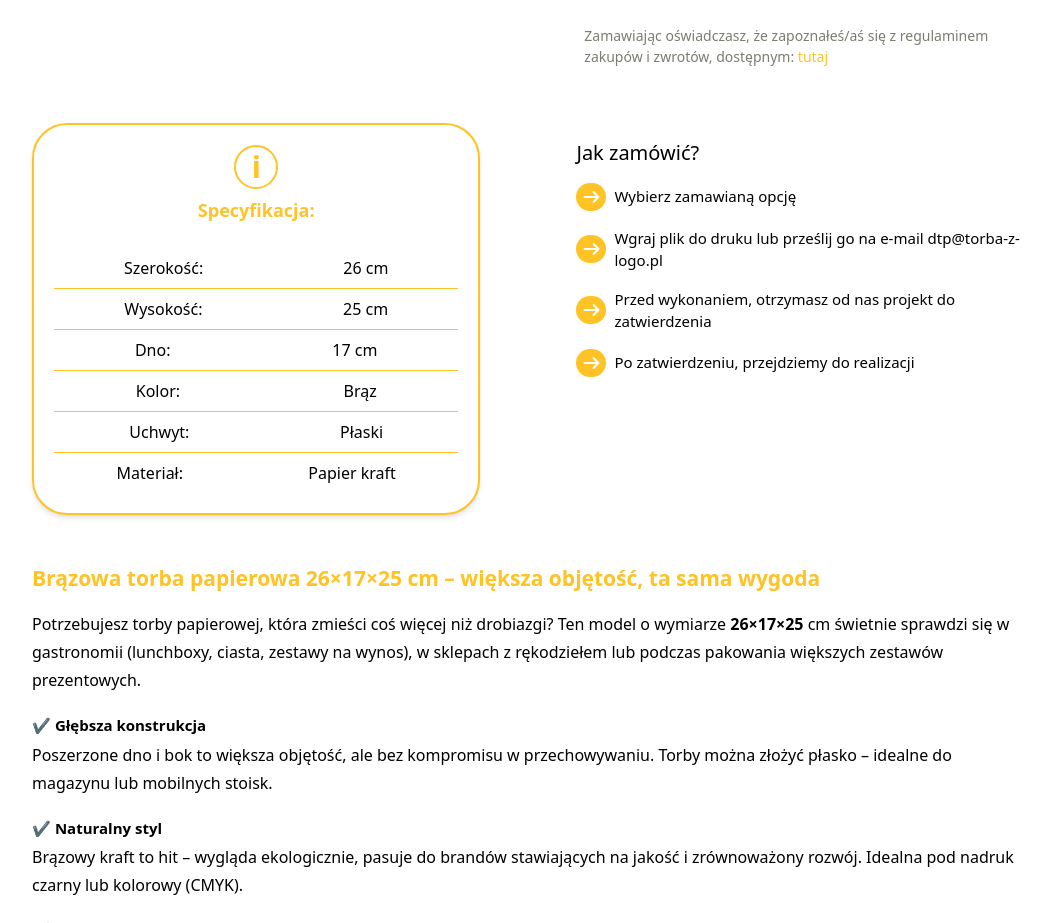
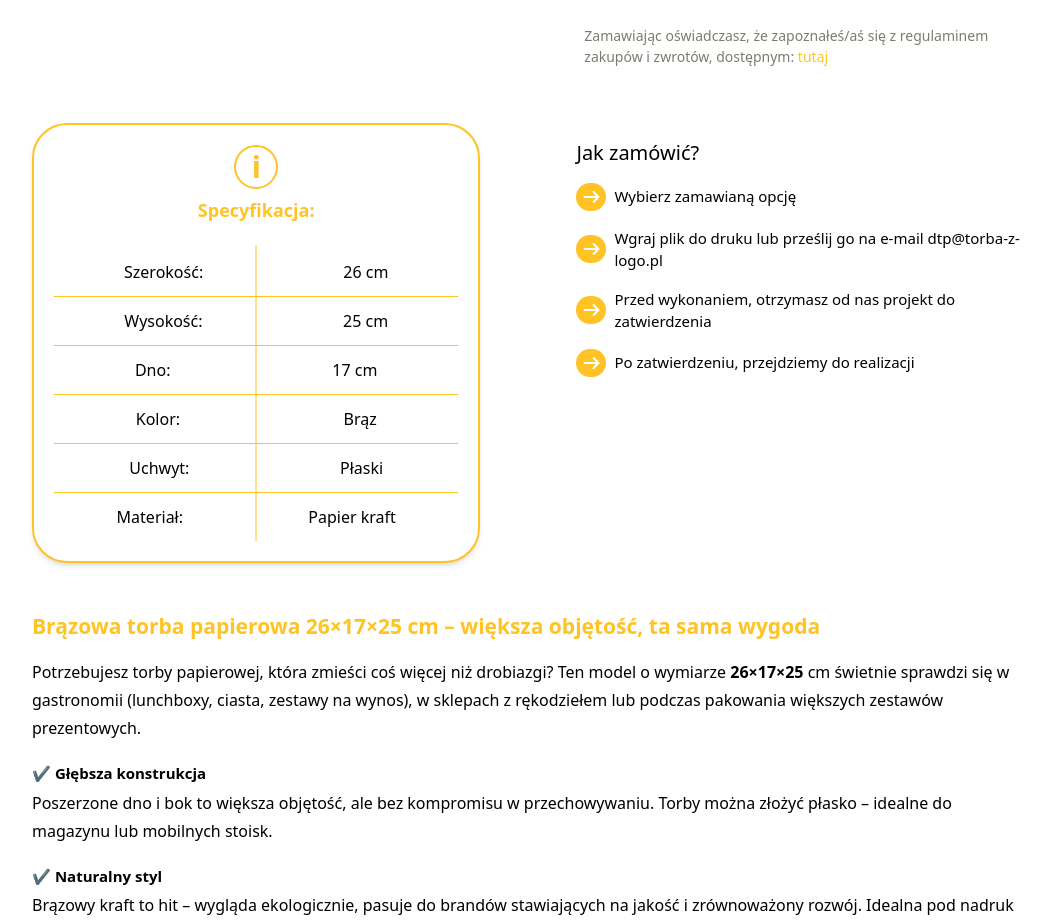
Before and after one commit to shahzaibfreelancer140-sys/Fatininja, a website: page build/Product.page.html in a window 1280 px wide. Shown: the part 1962-2885 px from the top of the page, without its empty margins (112-1157 px from the left). Drawn offline with Linux system fonts and the light colour scheme.

Commit message:
frist page set

```diff
--- a/build/Product.page.html
+++ b/build/Product.page.html
@@ -302,42 +302,44 @@
 
   <section>
     <div class="lg:flex 2xl:gap-44 lg:gap-24 2xl:px-48 xl:px-36 lg:px-24 md:px-16 px-9 pt-14">
-      <div class="2xl:w-[46%] lg:w-[46%] border-2 border-[#FFC325]  rounded-[35px] bg-white shadow-md 2xl:p-14 p-5">
-        <div class="text-center mb-6 ">
+      <div
+        class="2xl:w-[46%] lg:w-[46%] border-2 border-[#FFC325] rounded-[35px] bg-white shadow-md 2xl:py-5 2xl:px-14 p-5 relative">
+        <div class="text-center mb-6">
           <div
             class="flex justify-center items-center border-2 border-[#FFC325] text-[#FFC325] 2xl:w-14 w-11 2xl:h-14 h-11 rounded-full mx-auto">
             <span class="2xl:text-5xl text-3xl font-bold">i</span>
           </div>
-          <h2 class=" font-semibold mt-2 text-[18px] text-[#FFC325]">Specyfikacja:</h2>
+          <h2 class="font-semibold mt-2 text-[18px] text-[#FFC325]">Specyfikacja:</h2>
         </div>
-
+        <div class="absolute 2xl:top-[163px] lg:top-[120px] top-[120px] bottom-5 left-1/2 w-[1px] bg-[#FFC325] -translate-x-1/2"></div>
         <div class="divide-y divide-[#FFC325]">
-          <div class="flex justify-around py-2">
-            <span class=" font-medium">Szerokość:</span>
-            <span class="">26 cm</span>
+          <div class="flex justify-around py-3 text-center">
+            <span class="font-medium">Szerokość:</span>
+            <span>26 cm</span>
           </div>
-          <div class="flex justify-around py-2">
-            <span class=" font-medium">Wysokość:</span>
-            <span class="">25 cm</span>
+          <div class="flex justify-around py-3 text-center">
+            <span class="font-medium">Wysokość:</span>
+            <span>25 cm</span>
           </div>
-          <div class="flex justify-around py-2">
-            <span class=" font-medium">Dno:</span>
-            <span class="">17 cm</span>
+          <div class="flex justify-around py-3 text-center">
+            <span class="font-medium">Dno:</span>
+            <span>17 cm</span>
           </div>
-          <div class="flex justify-around py-2">
-            <span class=" font-medium">Kolor:</span>
-            <span class="">Brąz</span>
+          <div class="flex justify-around py-3 text-center">
+            <span class="font-medium">Kolor:</span>
+            <span>Brąz</span>
           </div>
-          <div class="flex justify-around py-2">
-            <span class=" font-medium">Uchwyt:</span>
-            <span class="">Płaski</span>
+          <div class="flex justify-around py-3 text-center">
+            <span class="font-medium">Uchwyt:</span>
+            <span>Płaski</span>
           </div>
-          <div class="flex justify-around py-2">
-            <span class=" font-medium">Materiał:</span>
-            <span class="">Papier kraft</span>
+          <div class="flex justify-around py-3 text-center">
+            <span class="font-medium">Materiał:</span>
+            <span>Papier kraft</span>
           </div>
         </div>
       </div>
+
       <!-- rightside -->
       <div class="2xl:w-[46%] lg:w-[46%]">
         <div class="py-4">
@@ -382,29 +384,33 @@
     </div>
     <div class="2xl:px-48 xl:px-36 lg:px-24 md:px-16 px-9 pt-12">
       <div class="2xl:mb-2 mb-4">
-        <h2 class="2xl:text-xl md:text-[21px] text-[#FFC325]"><strong>Brązowa torba papierowa 26×17×25 cm – większa objętość, ta sama
+        <h2 class="2xl:text-xl md:text-[21px] text-[#FFC325]"><strong>Brązowa torba papierowa 26×17×25 cm – większa
+            objętość, ta sama
             wygoda</strong></h2>
       </div>
       <div>
         <p class="leading-7">Potrzebujesz torby papierowej, która zmieści coś więcej niż drobiazgi? Ten model o wymiarze
           <strong>26×17×25</strong> cm świetnie sprawdzi się w gastronomii (lunchboxy, ciasta, zestawy na wynos), w
-          sklepach z rękodziełem lub podczas pakowania większych zestawów prezentowych.</p>
+          sklepach z rękodziełem lub podczas pakowania większych zestawów prezentowych.
+        </p>
       </div>
       <div>
         <div class="mt-5">
           <h3 class="2xl:text-[18px] text-[15px]"><strong>✔ Głębsza konstrukcja</strong></h3>
         </div>
         <div class="pt-1">
-          <p class="leading-7">Poszerzone dno i bok to większa objętość, ale bez kompromisu w przechowywaniu. Torby można złożyć płasko –
+          <p class="leading-7">Poszerzone dno i bok to większa objętość, ale bez kompromisu w przechowywaniu. Torby
+            można złożyć płasko –
             idealne do magazynu lub mobilnych stoisk.</p>
         </div>
       </div>
       <div>
         <div class="mt-5">
-          <h3  class="2xl:text-[18px] text-[15px]"><strong>✔ Naturalny styl</strong></h3>
+          <h3 class="2xl:text-[18px] text-[15px]"><strong>✔ Naturalny styl</strong></h3>
         </div>
         <div class="pt-1">
-          <p class="leading-7">Brązowy kraft to hit – wygląda ekologicznie, pasuje do brandów stawiających na jakość i zrównoważony
+          <p class="leading-7">Brązowy kraft to hit – wygląda ekologicznie, pasuje do brandów stawiających na jakość i
+            zrównoważony
             rozwój. Idealna pod nadruk czarny lub kolorowy (CMYK).</p>
         </div>
       </div>
@@ -413,7 +419,8 @@
           <h3 class="2xl:text-[18px] text-[15px]"><strong>✔ Korzyść skali</strong></h3>
         </div>
         <div class="pt-1">
-          <p class="leading-7">Już od <strong>0,41 zł netto</strong> przy zamówieniu 2000 szt. – ekonomiczny wybór przy dużym obrocie.</p>
+          <p class="leading-7">Już od <strong>0,41 zł netto</strong> przy zamówieniu 2000 szt. – ekonomiczny wybór przy
+            dużym obrocie.</p>
         </div>
       </div>
       <div class="mt-9">
@@ -422,7 +429,7 @@
     </div>
   </section>
 
-    <!-- start last section & Skorzystaj z rabatów na hurtowe zamówienia! -->
+  <!-- start last section & Skorzystaj z rabatów na hurtowe zamówienia! -->
   <section>
     <div class="bg-[#FFC325] 2xl:mt-32 lg:mt-16 mt-20 ">
       <div class="text-center ">
@@ -509,7 +516,7 @@
   </section>
   <!-- complete last -->
 
-    <!-- footer -->
+  <!-- footer -->
   <footer>
     <div
       class="flex flex-col-reverse lg:flex-row justify-between 2xl:px-[150px] 2xl:pt-20 lg:pt-16 pt-5 xl:px-24 lg:px-10 bg-[#EEEEEE]">
```
Also changed, not shown: build/assets/css/style.css.
